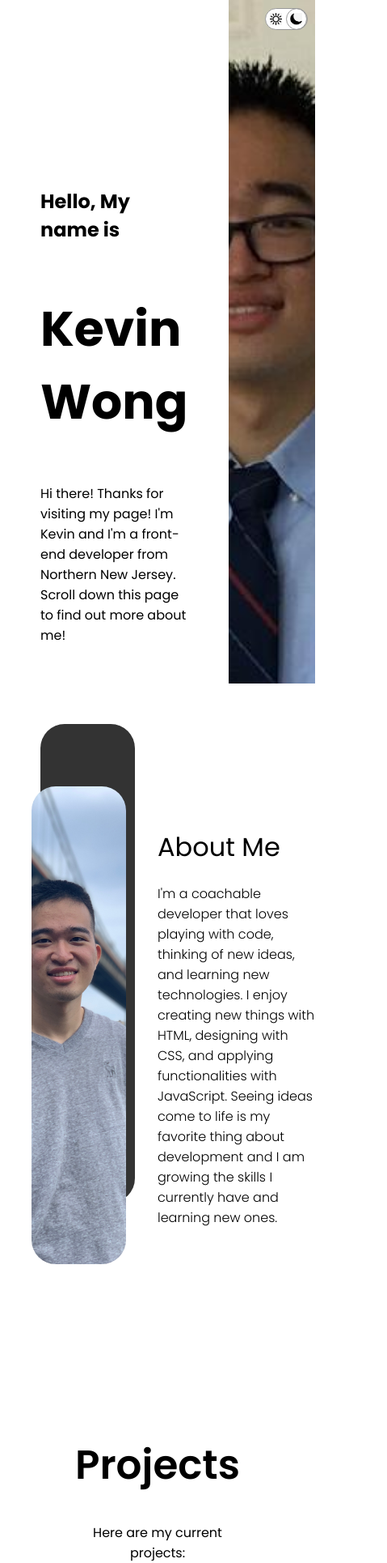
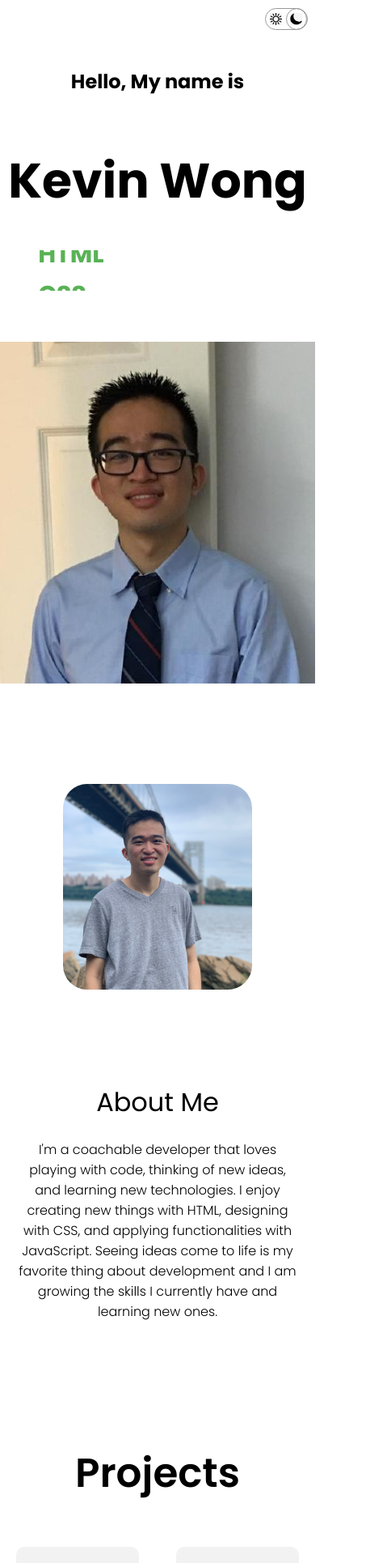
Before and after one commit to devkev1/react-portfolio-site, a React (Create React App) app: page / in a window 390 px wide. Shown: the top 1930 px of the page at 81% size, 479 px wide, since content can reach past the window. Built offline with nearby package versions, Linux system fonts and the light colour scheme.

Commit message:
implemented mobile responsiveness

```diff
--- a/src/components/about/about.css
+++ b/src/components/about/about.css
@@ -45,3 +45,27 @@
 .a-desc {
     font-weight: 300;
 }
+
+@media screen and (max-width: 480px) {
+    .a {
+        flex-direction: column;
+        text-align: center;
+        margin-top: 50px;
+    }
+
+    .a-left {
+        width: 100%;
+    }
+
+    .a-card {
+        height: 30vh;
+    }
+
+    .a-card.bg {
+        display: none;
+    }
+
+    .a-right {
+        padding: 20px;
+    }
+}
--- a/src/components/contact/contact.css
+++ b/src/components/contact/contact.css
@@ -81,3 +81,42 @@ button {
     font-weight: 500;
     cursor: pointer;
 }
+
+@media screen and (max-width: 480px) {
+    .c-wrapper {
+        flex-direction: column;
+        padding: 0px 50px;
+    }
+
+    .c-title {
+        font-size: 30px;
+        margin-left: -18px;
+    }
+
+    .c-info-item {
+        margin: 20px 0px;
+        margin-left: -20px;
+        width: 100%;
+    }
+
+    .c-desc {
+        display: none;
+    }
+
+    form {
+        margin-top: 0px;
+        display: flex;
+        flex-wrap: wrap;
+    }
+
+    input {
+        width: 35%;
+        height: 40px;
+        margin: 10px;
+        margin-left: 0;
+    }
+
+    button {
+        margin-top: 10px;
+    }
+}
--- a/src/components/intro/intro.css
+++ b/src/components/intro/intro.css
@@ -73,3 +73,21 @@
     height: 100%;
     object-fit: cover;
 }
+
+@media screen and (max-width: 480px) {
+    .i {
+        flex-direction: column;
+    }
+
+    .i-left-wrapper {
+        padding: 10px;
+        align-items: center;
+        justify-content: center;
+        text-align: center;
+        height: 100%;
+    }
+
+    .i-desc {
+        display: none;
+    }
+}
--- a/src/components/project/project.css
+++ b/src/components/project/project.css
@@ -26,3 +26,10 @@
     width: 100%;
     height: 66%;
 }
+
+@media screen and (max-width: 480px) {
+    .p {
+        width: 40%;
+        height: 20vh;
+    }
+}
--- a/src/components/projects/projects.css
+++ b/src/components/projects/projects.css
@@ -25,3 +25,17 @@
     flex-wrap: wrap;
     justify-content: space-between;
 }
+
+@media screen and (max-width: 480px) {
+    .pl {
+        padding: 10px;
+    }
+
+    .pl-texts {
+        width: 100%;
+    }
+
+    .pl-desc {
+        display: none;
+    }
+}
--- a/src/components/toggle/toggle.css
+++ b/src/components/toggle/toggle.css
@@ -13,13 +13,13 @@
 }
 
 .t-icon {
+    width: 15px;
     height: 15px;
-    width: 15px;
 }
 
 .t-button {
+    width: 25px;
     height: 25px;
-    width: 25px;
     border-radius: 50%;
     border: 1px solid #999;
     position: absolute;
```
